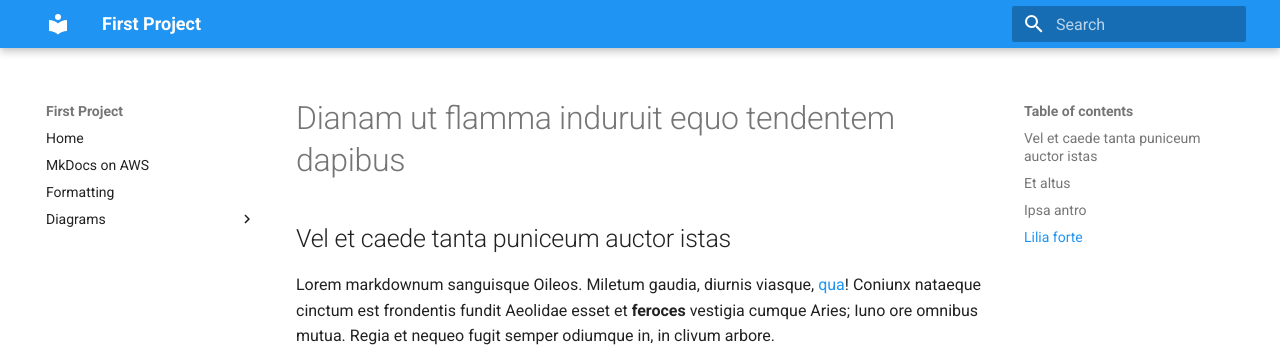
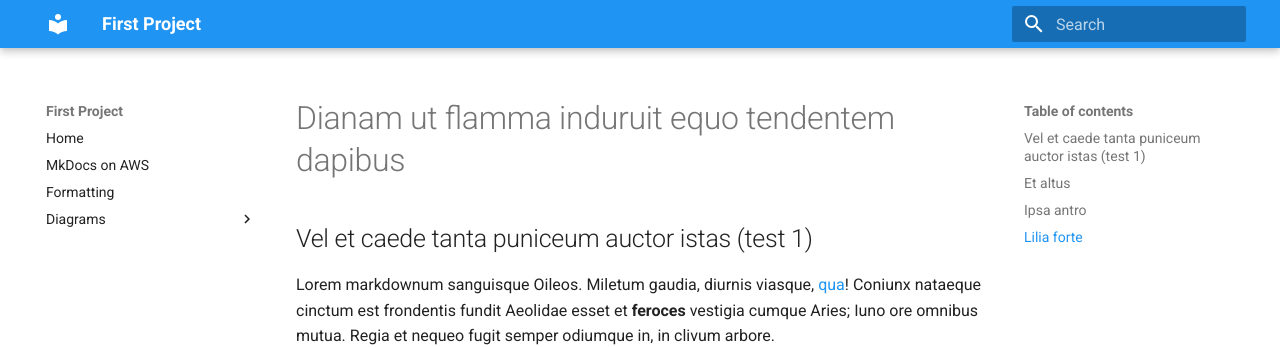
Before and after one commit to baniol/mkdocs-template, an MkDocs documentation site: the page built from docs/about.md, in a window 1280 px wide and 1292 px high. Shown: the top 347 px of the window. Built offline with MkDocs 1.6.1 and Material for MkDocs 9.7.7, drawn with Linux system fonts in a browser that asks for light colours.

Commit message:
ga change 2

```diff
--- a/docs/about.md
+++ b/docs/about.md
@@ -1,6 +1,6 @@
 # Dianam ut flamma induruit equo tendentem dapibus
 
-## Vel et caede tanta puniceum auctor istas
+## Vel et caede tanta puniceum auctor istas (test 1)
 
 Lorem markdownum sanguisque Oileos. Miletum gaudia, diurnis viasque,
 [qua](http://i.com/magna.php)! Coniunx nataeque cinctum est frondentis fundit
```
Also changed, not shown: 2 other files.
